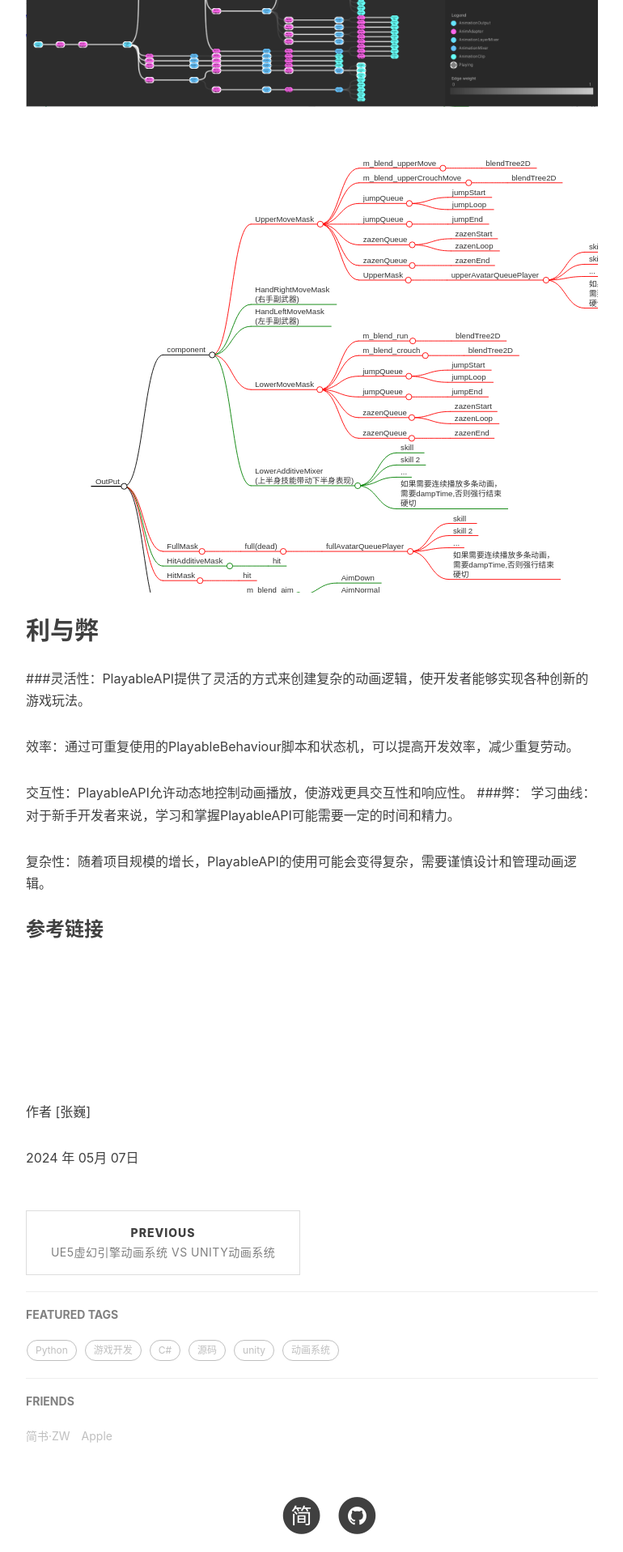
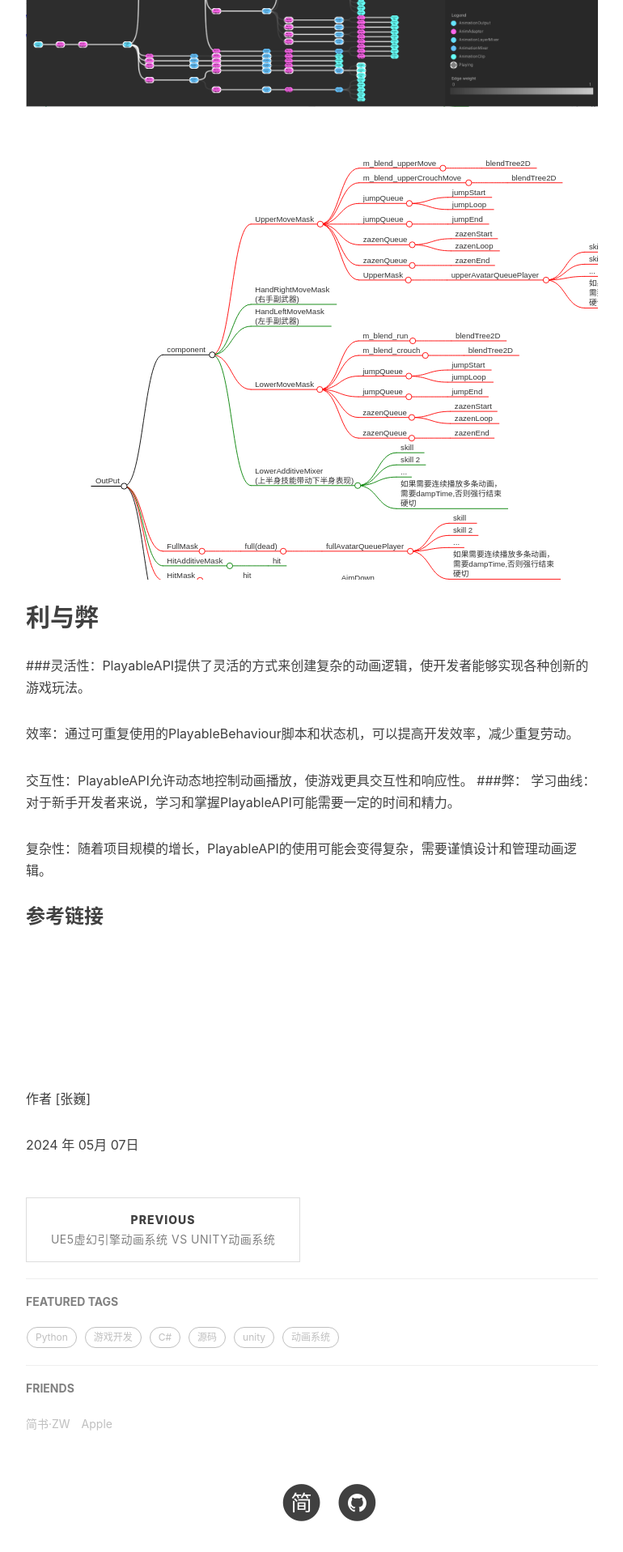
Before and after one commit to johnwayne1995/johnwayne1995.github.io, a Jekyll site: the page built from _posts/2024-05-07-Unity PlayableAPI：中世纪近战游戏实战开发笔记.md, in a window 1280 px wide. Shown: the part 1384-3301 px from the top of the page at 81% size, without its empty margins (233-1003 px from the left). Built offline with Jekyll 4.4.1, drawn with Linux system fonts in a browser that asks for light colours; nearby versions of some CDN libraries; comment, search, counter and statistics services are not loaded; grey boxes are pictures that could not be loaded.

Commit message:
Update 2024-05-07-Unity PlayableAPI：中世纪近战游戏实战开发笔记.md

```diff
--- a/_posts/2024-05-07-Unity PlayableAPI：中世纪近战游戏实战开发笔记.md
+++ b/_posts/2024-05-07-Unity PlayableAPI：中世纪近战游戏实战开发笔记.md
@@ -25,7 +25,7 @@
 
 基本层级有AnimUnit, AnimAdapter, Mixer, LayerMixer, BlendTree2D, QueuePlayer
 <img src="https://raw.githubusercontent.com/johnwayne1995/johnwayne1995.github.io/master/resources/2024-05-07-Unity PlayableAPI：中世纪近战游戏实战开发笔记/概览图.png">
-<img src="https://raw.githubusercontent.com/johnwayne1995/johnwayne1995.github.io/master/resources/2024-05-07-Unity PlayableAPI：中世纪近战游戏实战开发笔记/mindmap.svg" width="2400" height="1950">
+<img src="https://raw.githubusercontent.com/johnwayne1995/johnwayne1995.github.io/master/resources/2024-05-07-Unity PlayableAPI：中世纪近战游戏实战开发笔记/mindmap.svg" width="1716" height="1356">
 ## 利与弊
 ###灵活性：PlayableAPI提供了灵活的方式来创建复杂的动画逻辑，使开发者能够实现各种创新的游戏玩法。
 
```
